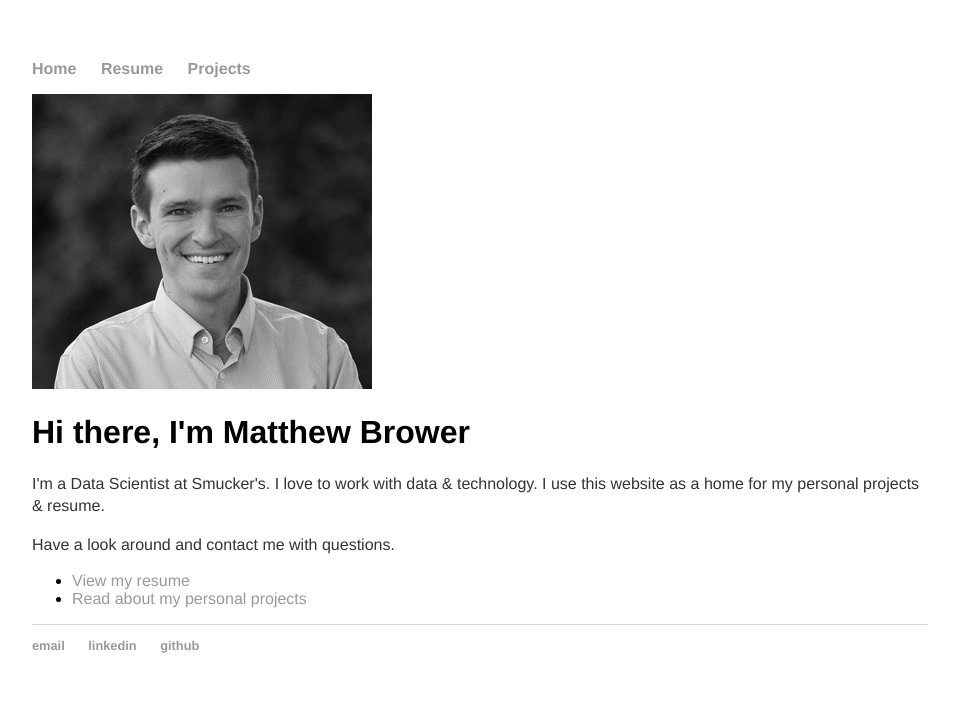
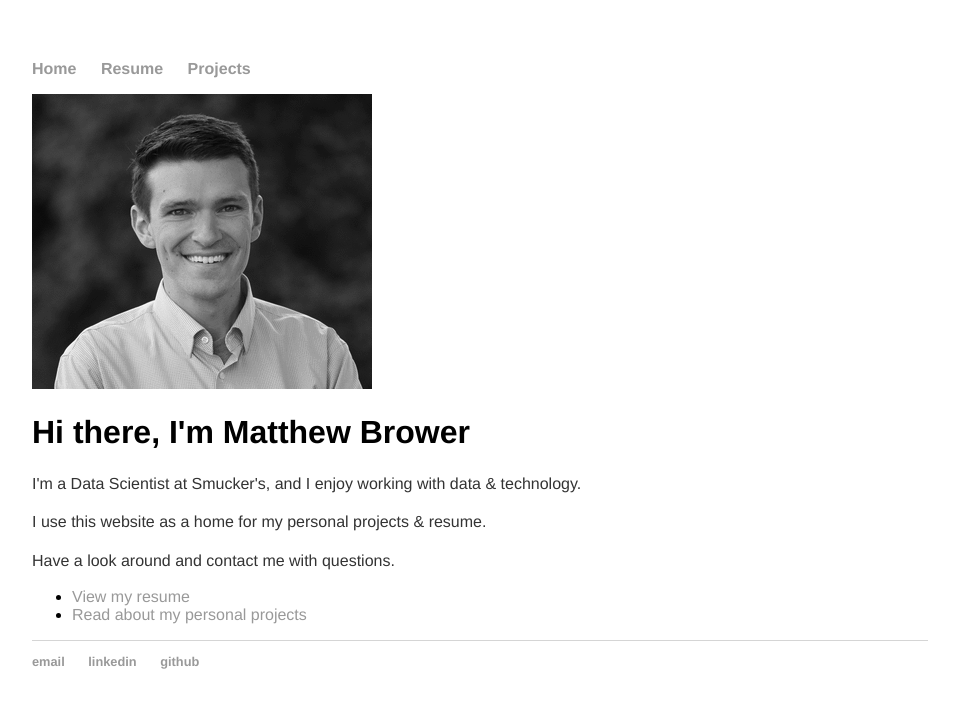
Before and after one commit to MatthewBrower/matthewbrower.github.io, a Jekyll site: the page built from index.html, in a window 1280 px wide. Shown: the top 708 px of the page, without its empty margins (160-1119 px from the left). Built offline with Jekyll 4.4.1, drawn with Linux system fonts in a browser that asks for light colours.

Commit message:
Update index.html

```diff
--- a/index.html
+++ b/index.html
@@ -7,7 +7,9 @@
 <img src="/img/portrait.png">
 	<h1>Hi there, I'm Matthew Brower</h1>
 
-	<p>I'm a Data Scientist at Smucker's.  I love to work with data & technology.  I use this website as a home for my personal projects &amp; resume.</p>
+	<p>I'm a Data Scientist at Smucker's, and I enjoy working with data & technology.</p>
+
+	<p>I use this website as a home for my personal projects &amp; resume.</p>
 
 	<p>Have a look around and contact me with questions. </p>
 <!--<h3> -->
```
